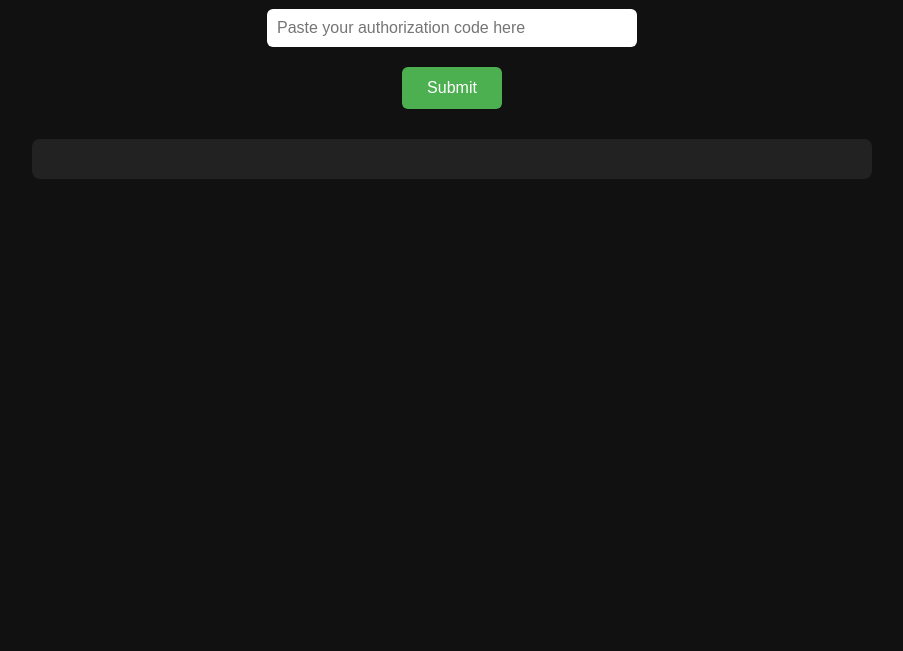
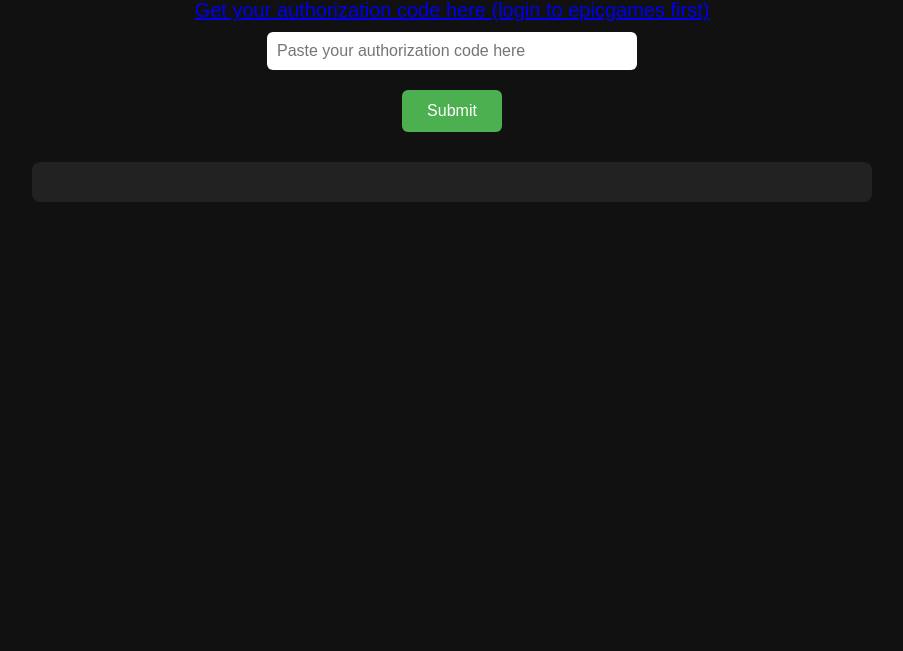
Before and after one commit to drewhoops/drewhoops.github.io, a plain HTML site: page index.html in a window 1280 px wide. Shown: the part 149-800 px from the top of the page, without its empty margins (188-1091 px from the left). Drawn offline with Linux system fonts and the light colour scheme.

Commit message:
Update index.html

```diff
--- a/index.html
+++ b/index.html
@@ -15,7 +15,11 @@
         }
 
         h1 {
-            margin-bottom: 20px;
+            margin-bottom: 10px;
+        }
+        a {
+            margin-bottom: 10px;
+            font-size: 20px;
         }
 
         input {
@@ -58,6 +62,8 @@
 
     <h1>Founder Code Checker</h1>
 
+    <a href="https://www.epicgames.com/id/api/redirect?clientId=ec684b8c687f479fadea3cb2ad83f5c6&responseType=code">Get your authorization code here (login to epicgames first)</a>
+
     <input id="authCode" placeholder="Paste your authorization code here" />
 
     <button onclick="sendCode()">Submit</button>
```
